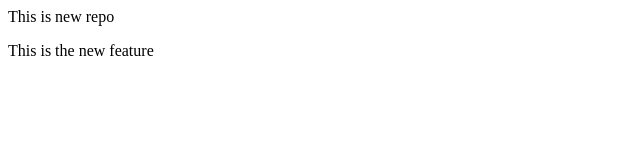
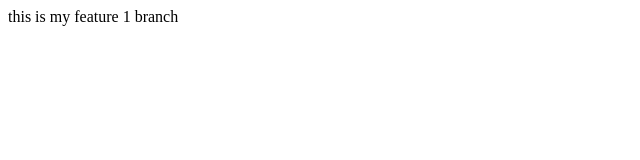
Before and after one commit to kingscar19/localrepo, a plain HTML site: page index.html in a window 1280 px wide. Shown: the whole page, without its empty margins (0-640 px from the left). Drawn offline with Linux system fonts and the light colour scheme.

Commit message:
Updated feature1

```diff
--- a/index.html
+++ b/index.html
@@ -1,2 +1 @@
-<p> This is new repo </p>
-<P> This is the new feature </P>
+<P> this is my feature 1 branch </P>
```
